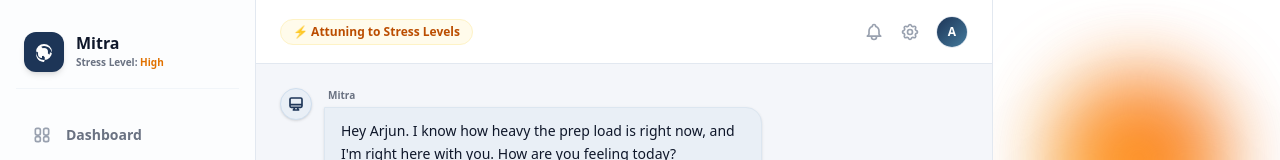
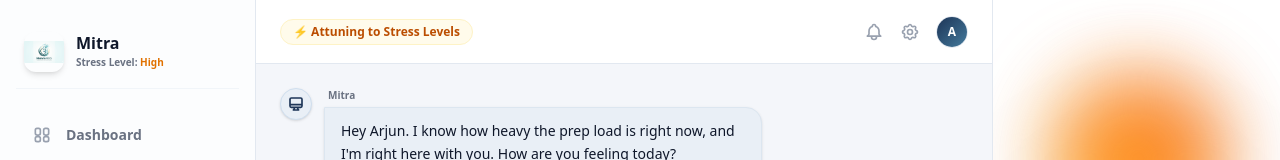
Before and after one commit to prahasanp07/mann-mitra, a Next.js app: page /companion in a window 1280 px wide. Shown: the top 160 px of the page. Built offline with nearby package versions, Linux system fonts and the light colour scheme.

Commit message:
Fix: added logo and navigation

```diff
--- a/src/app/companion/page.tsx
+++ b/src/app/companion/page.tsx
@@ -1,6 +1,7 @@
 'use client';
 
 import React, { useState, useEffect } from 'react';
+import { useRouter } from 'next/navigation';
 import { Sidebar } from '@/components/Sidebar';
 import { CompanionChat } from '@/components/CompanionChat';
 import { StressLevel } from '@/lib/mitra-agent';
@@ -8,6 +9,7 @@ import { StressLevel } from '@/lib/mitra-agent';
 type Tab = 'dashboard' | 'journal' | 'insights' | 'mindfulness' | 'companion';
 
 export default function CompanionPage() {
+  const router = useRouter();
   const [activeTab, setActiveTab] = useState<Tab>('companion');
   const [stressLevel, setStressLevel] = useState<StressLevel>('stressed');
 
@@ -147,6 +149,26 @@ export default function CompanionPage() {
     else setTimerMinutes(15);
   };
 
+  // Reset all state and go back to the landing page
+  const handleGoHome = () => {
+    setActiveTab('companion');
+    setStressLevel('stressed');
+    setTimerMinutes(25);
+    setTimerSeconds(0);
+    setTimerActive(false);
+    setTimerType('study');
+    setJournalText('');
+    setIsSaved(false);
+    setMindfulnessTab('timer');
+    setSighActive(false);
+    setSighTime(0);
+    setShowNSDRModal(false);
+    setNsdrTimeLeft(600);
+    setNsdrActive(false);
+    setShowPanoramicModal(false);
+    router.push('/');
+  };
+
   // Helper values for Stress Gauge in Dashboard
   const getStressDetails = (level: StressLevel) => {
     switch (level) {
@@ -176,7 +198,7 @@ export default function CompanionPage() {
   return (
     <div className="flex h-screen bg-[#f4f6fa] text-[#0f172a] overflow-hidden font-sans">
       {/* Dynamic Sidebar */}
-      <Sidebar activeTab={activeTab} setActiveTab={(tab) => setActiveTab(tab as Tab)} stressLevel={stressLevel} />
+      <Sidebar activeTab={activeTab} setActiveTab={(tab) => setActiveTab(tab as Tab)} stressLevel={stressLevel} onLogoClick={handleGoHome} />
 
       {/* Main Dashboard Pages */}
       <main className="flex-1 h-full overflow-hidden flex flex-col bg-[#f4f6fa]">
--- a/src/app/page.tsx
+++ b/src/app/page.tsx
@@ -80,11 +80,14 @@ export default function Home() {
       <header className="w-full bg-white/70 backdrop-blur-md border-b border-slate-200/50 fixed top-0 left-0 z-40">
         <div className="max-w-7xl mx-auto px-6 h-16 flex items-center justify-between">
           <div className="flex items-center gap-2">
-            <div className="w-8 h-8 rounded-lg bg-[#1d3557] flex items-center justify-center shadow-sm">
-              <svg className="w-4 h-4 text-white" fill="currentColor" viewBox="0 0 20 20">
-                <path fillRule="evenodd" d="M18 10a8 8 0 11-16 0 8 8 0 0116 0zm-2 0c0 .993-.241 1.929-.668 2.754l-1.524-1.525a3.997 3.997 0 00.192-1.229 4 4 0 00-4-4 3.997 3.997 0 00-1.229.192L7.246 4.668A7.996 7.996 0 0110 4c4.418 0 8 3.582 8 8zm-8 4a3.997 3.997 0 001.229-.192l1.524 1.525A7.996 7.996 0 0110 20c-4.418 0-8-3.582-8-8 0-.993.241-1.929.668-2.754l1.524 1.525a3.997 3.997 0 00-.192 1.229 4 4 0 004 4z" clipRule="evenodd" />
-              </svg>
-            </div>
+            <Image
+              src="/logo.png"
+              alt="MannMitra Logo"
+              width={36}
+              height={36}
+              className="object-contain"
+              priority
+            />
             <span className="font-extrabold text-lg text-[#0f172a] tracking-tight">MannMitra</span>
           </div>
 
@@ -380,11 +383,14 @@ export default function Home() {
       {/* Footer */}
       <footer className="w-full bg-white border-t border-slate-200/50 py-10 px-6 mt-10">
         <div className="max-w-7xl mx-auto flex flex-col md:flex-row justify-between items-center gap-6">
-          <div className="text-left space-y-1.5">
-            <span className="font-extrabold text-base text-[#0f172a] block">MannMitra</span>
-            <p className="text-[10px] text-slate-400 font-bold uppercase tracking-wider">
-              © 2026 MannMitra. Your digital sanctuary for academic focus.
-            </p>
+          <div className="text-left space-y-1.5 flex items-center gap-3">
+            <Image src="/logo.png" alt="MannMitra" width={32} height={32} className="object-contain" />
+            <div>
+              <span className="font-extrabold text-base text-[#0f172a] block">MannMitra</span>
+              <p className="text-[10px] text-slate-400 font-bold uppercase tracking-wider">
+                © 2026 MannMitra. Your digital sanctuary for academic focus.
+              </p>
+            </div>
           </div>
 
           <div className="flex gap-6 text-[11px] font-bold text-slate-400 uppercase tracking-widest">
--- a/src/components/Sidebar.tsx
+++ b/src/components/Sidebar.tsx
@@ -1,15 +1,17 @@
 'use strict';
 
 import React from 'react';
+import Image from 'next/image';
 import { StressLevel } from '@/lib/mitra-agent';
 
 interface SidebarProps {
   activeTab: string;
   setActiveTab: (tab: string) => void;
   stressLevel: StressLevel;
+  onLogoClick: () => void;
 }
 
-export function Sidebar({ activeTab, setActiveTab, stressLevel }: SidebarProps) {
+export function Sidebar({ activeTab, setActiveTab, stressLevel, onLogoClick }: SidebarProps) {
   const getStressText = (level: StressLevel) => {
     switch (level) {
       case 'calm': return 'Low';
@@ -79,12 +81,14 @@ export function Sidebar({ activeTab, setActiveTab, stressLevel }: SidebarProps)
   return (
     <aside className="w-64 border-r border-[#e2e8f0] bg-[#fcfdfe] flex flex-col justify-between shrink-0 h-full p-4">
       <div className="flex flex-col">
-        {/* Brand Header with icon resembling the brain chatbot */}
-        <div className="flex items-center gap-3 px-2 py-4 mb-6 border-b border-[#f1f5f9]">
-          <div className="w-10 h-10 rounded-xl bg-[#1d3557] flex items-center justify-center shadow-md">
-            <svg className="w-5 h-5 text-white" fill="currentColor" viewBox="0 0 20 20">
-              <path fillRule="evenodd" d="M18 10a8 8 0 11-16 0 8 8 0 0116 0zm-2 0c0 .993-.241 1.929-.668 2.754l-1.524-1.525a3.997 3.997 0 00.192-1.229 4 4 0 00-4-4 3.997 3.997 0 00-1.229.192L7.246 4.668A7.996 7.996 0 0110 4c4.418 0 8 3.582 8 8zm-8 4a3.997 3.997 0 001.229-.192l1.524 1.525A7.996 7.996 0 0110 20c-4.418 0-8-3.582-8-8 0-.993.241-1.929.668-2.754l1.524 1.525a3.997 3.997 0 00-.192 1.229 4 4 0 004 4z" clipRule="evenodd" />
-            </svg>
+        {/* Brand Header — click to go home */}
+        <button
+          onClick={onLogoClick}
+          className="flex items-center gap-3 px-2 py-4 mb-6 border-b border-[#f1f5f9] w-full text-left hover:opacity-75 transition-opacity cursor-pointer group"
+          title="Back to home"
+        >
+          <div className="w-10 h-10 rounded-xl overflow-hidden shrink-0 shadow-md group-hover:shadow-lg transition-shadow">
+            <Image src="/logo.png" alt="MannMitra Logo" width={40} height={40} className="object-contain w-full h-full" />
           </div>
           <div>
             <h1 className="text-base font-extrabold text-[#0f172a] leading-none">Mitra</h1>
@@ -92,7 +96,7 @@ export function Sidebar({ activeTab, setActiveTab, stressLevel }: SidebarProps)
               Stress Level: <span className={`font-bold ${getStressTextColor(stressLevel)}`}>{getStressText(stressLevel)}</span>
             </p>
           </div>
-        </div>
+        </button>
 
         {/* Navigation items resembling the list items exactly */}
         <nav className="space-y-1">
```
Also changed, not shown: public/logo.png (added).
